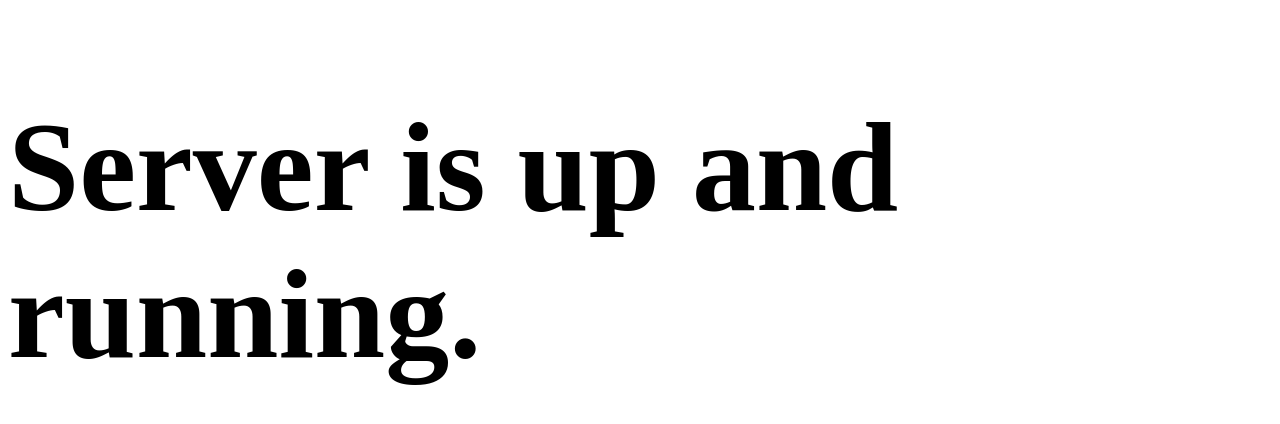
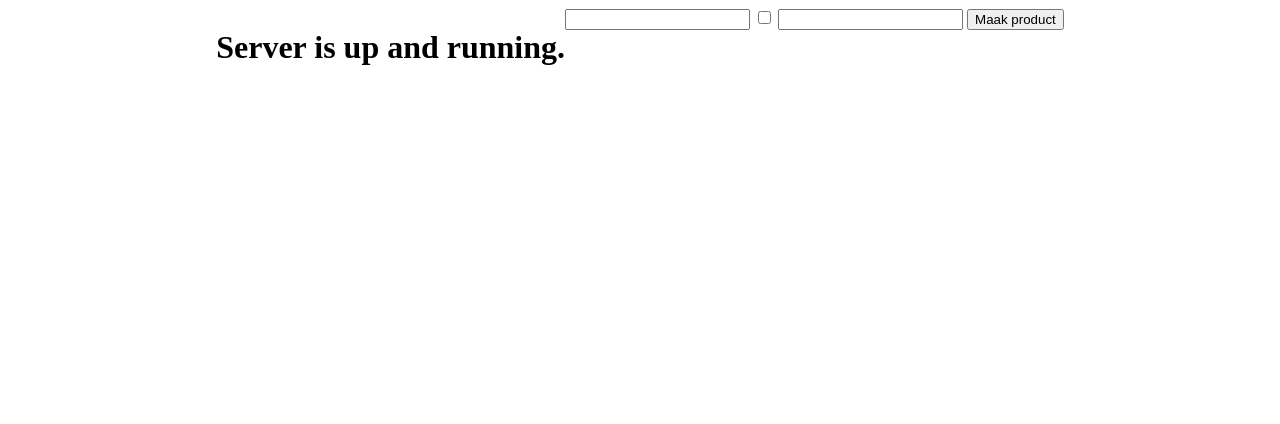
Before and after one commit to OlivierVerhaegen/PM1904-Backend, a website: page public/index.html in a window 1280 px wide. Drawn offline with Linux system fonts and the light colour scheme.

Commit message:
Added form to add products

```diff
--- a/public/index.html
+++ b/public/index.html
@@ -10,11 +10,18 @@
             justify-content: center;
         }
         h1 {
-            font-size: 8rem;
+            font-size: 2rem;
         }
     </style>
 </head>
 <body>
     <h1>Server is up and running.</h1>
+
+    <form action="/products/create" method="post">
+        <input type="text" name="name" id="name">
+        <input type="checkbox" name="available" id="available">
+        <input type="number" name="price" id="price">
+        <button type="submit">Maak product</button>
+    </form>
 </body>
 </html>
```
